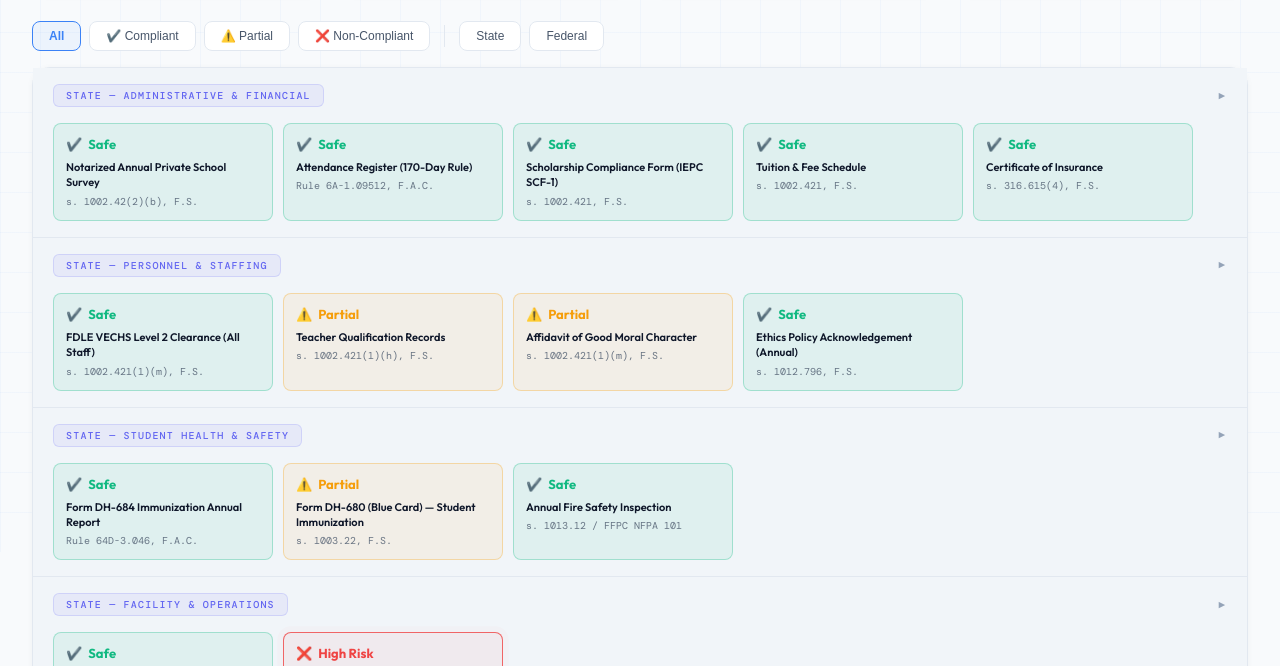
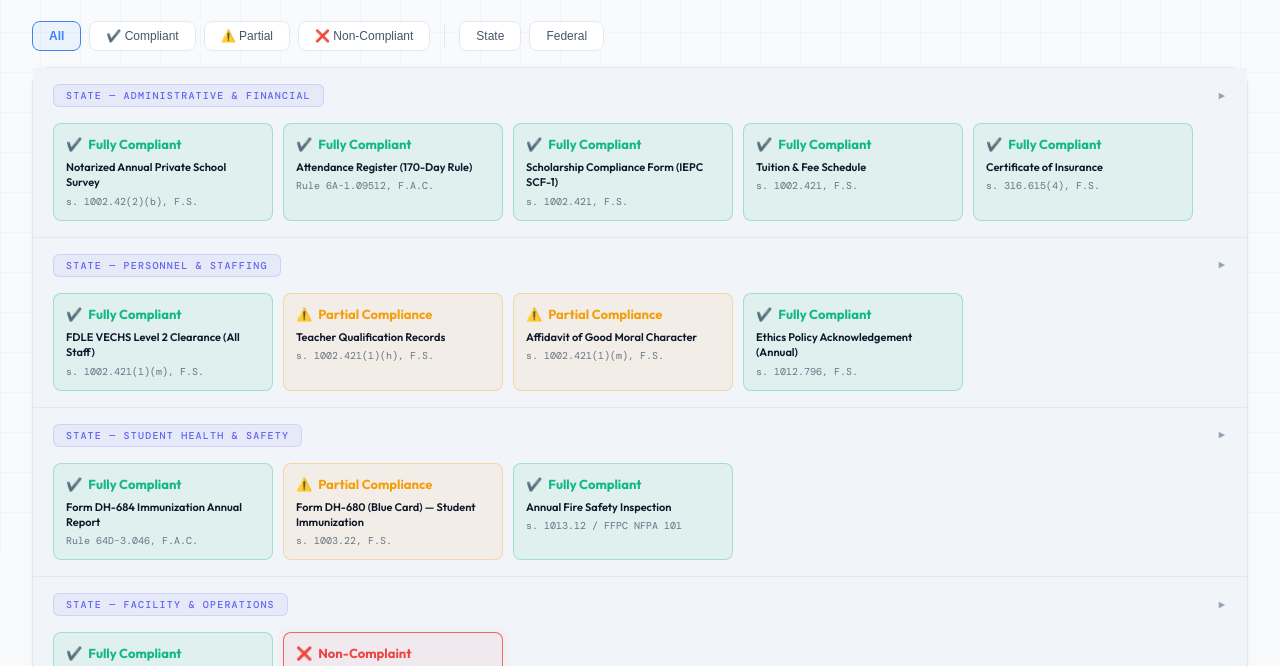
Before and after one commit to pavankumart18/school-compliance-checker, a website: page index.html in a window 1280 px wide. Shown: the part 248-914 px from the top of the page. Drawn offline with nearby package versions, Linux system fonts and the light colour scheme.

Commit message:
small ui and replaced safe to fully compliant etc

```diff
--- a/script.js
+++ b/script.js
@@ -157,15 +157,15 @@ function renderTable(animate) {
       if (result.status === 'compliant') {
         boxClass = 'green';
         icon = '&#10004;&#65039;';
-        safetyIndicator = 'Safe';
+        safetyIndicator = 'Fully Compliant';
       } else if (result.status === 'partial') {
         boxClass = 'amber';
         icon = '&#9888;&#65039;';
-        safetyIndicator = 'Partial';
+        safetyIndicator = 'Partial Compliance';
       } else {
         boxClass = 'red';
         icon = '&#10060;';
-        safetyIndicator = 'High Risk';
+        safetyIndicator = 'Non-Complaint';
         isHighRisk = true;
       }
 
--- a/styles.css
+++ b/styles.css
@@ -479,7 +479,7 @@ body::before {
   padding: 10px 14px;
   position: absolute;
   z-index: 1000;
-  bottom: 150%;
+  bottom: calc(100% + 10px);
   left: 0;
   transform: none;
   opacity: 0;
```
